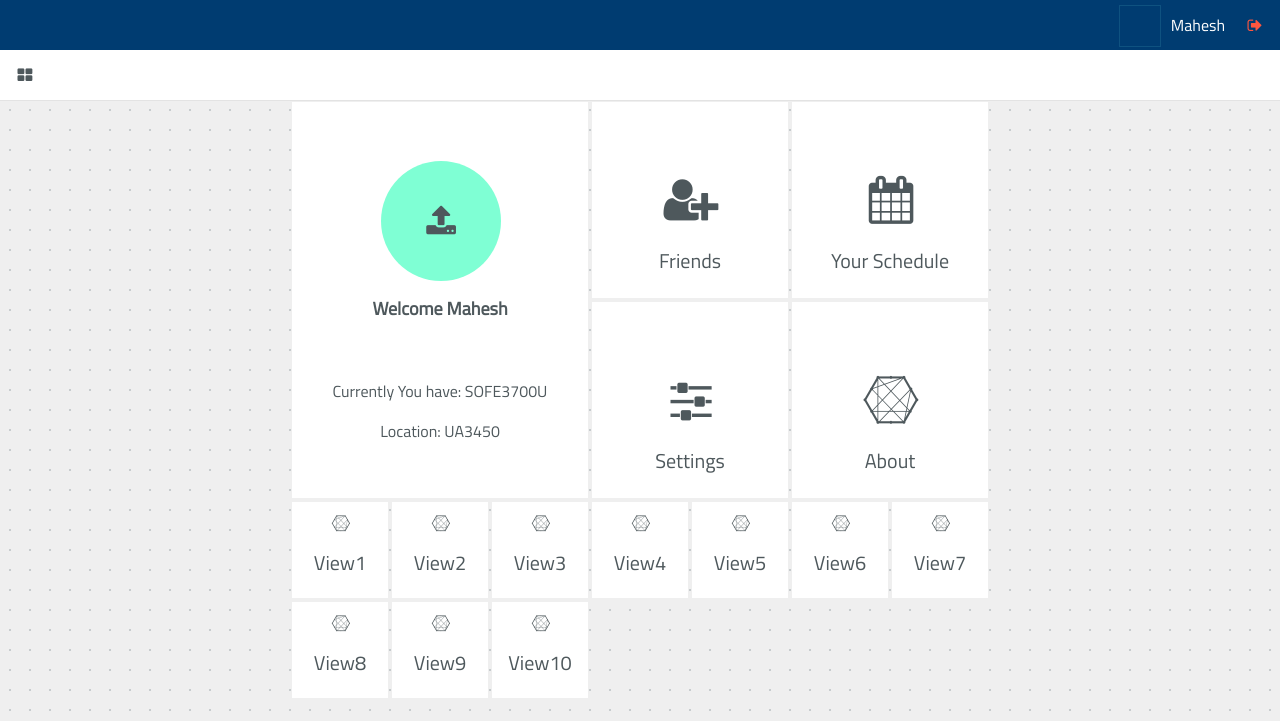
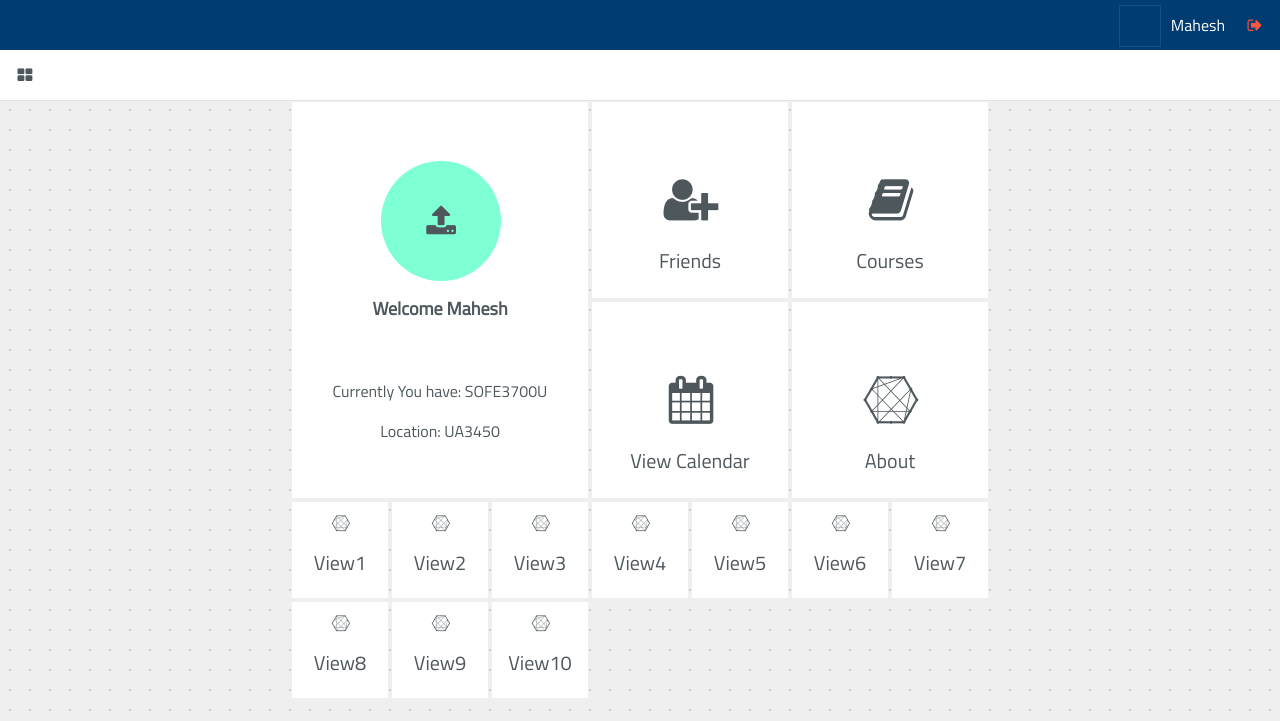
Before and after one commit to ma-he-sh/UOITConnect_webapp, a PHP site: page /dashb.php in a window 1280 px wide. Shown: the top 721 px of the page. Run offline with PHP 8.4, Linux system fonts and the light colour scheme; a user stored in the database is signed in; data comes from the database, SQL or seed files in the repository.

Commit message:
updated dashb

```diff
--- a/dashb.php
+++ b/dashb.php
@@ -51,19 +51,19 @@ include 'assets/php/dash.php';
             <a href="user_schedule.php">
                 <div class="dash-nav-card min-card">
                     <div class="dash-card transition">
-                        <div class="dash-card-logo"><i class="fa fa-calendar fa-3x" aria-hidden="true"></i></div>
+                        <div class="dash-card-logo"><i class="fa fa-book fa-3x" aria-hidden="true"></i></div>
 
-                        <div class="dash-card-text">Your Schedule</div>
+                        <div class="dash-card-text">Courses</div>
 
                     </div>
                 </div>
             </a>
-            <a href="user_settings.html">
+            <a href="user_calender.php">
                 <div class="dash-nav-card min-card">
                     <div class="dash-card transition">
-                        <div class="dash-card-logo"><i class="fa fa-sliders fa-3x" aria-hidden="true"></i></div>
+                        <div class="dash-card-logo"><i class="fa fa-calendar fa-3x" aria-hidden="true"></i></div>
 
-                        <div class="dash-card-text">Settings</div>
+                        <div class="dash-card-text">View Calendar</div>
 
                     </div>
                 </div>
```
